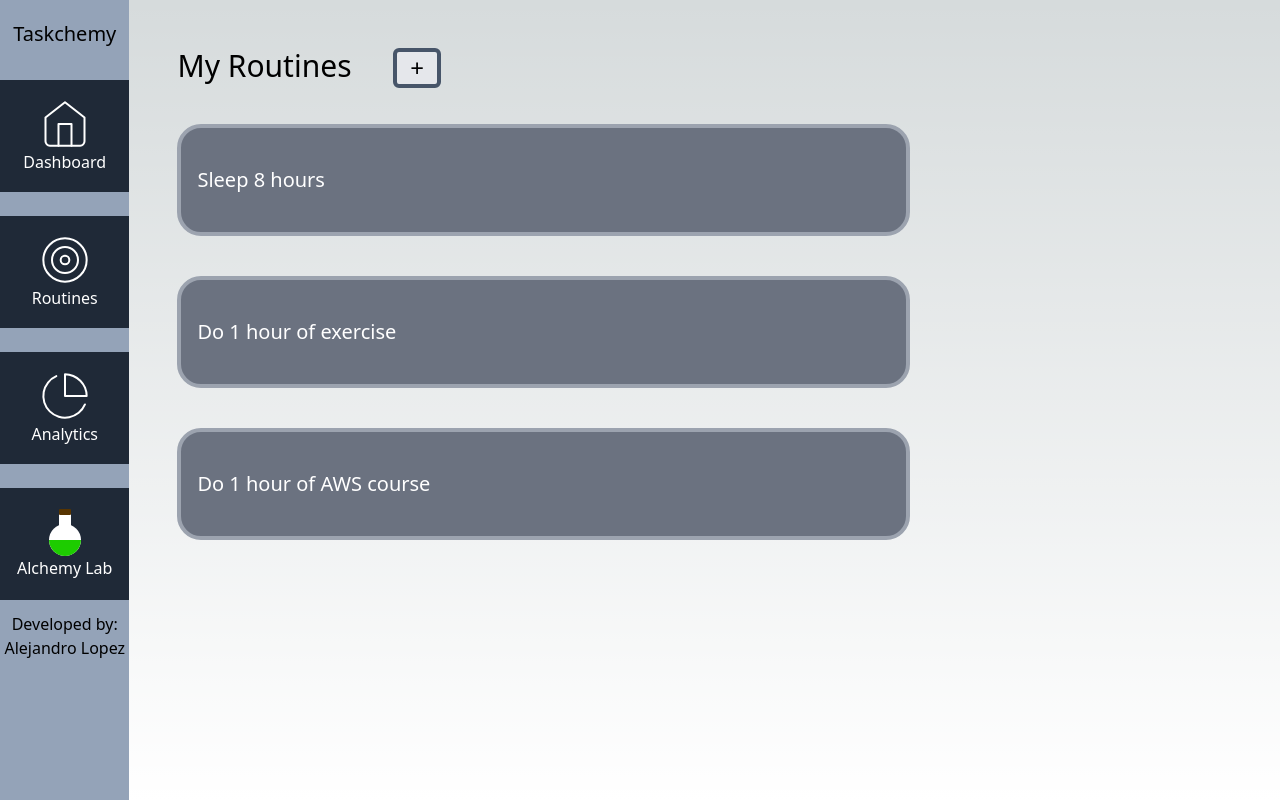
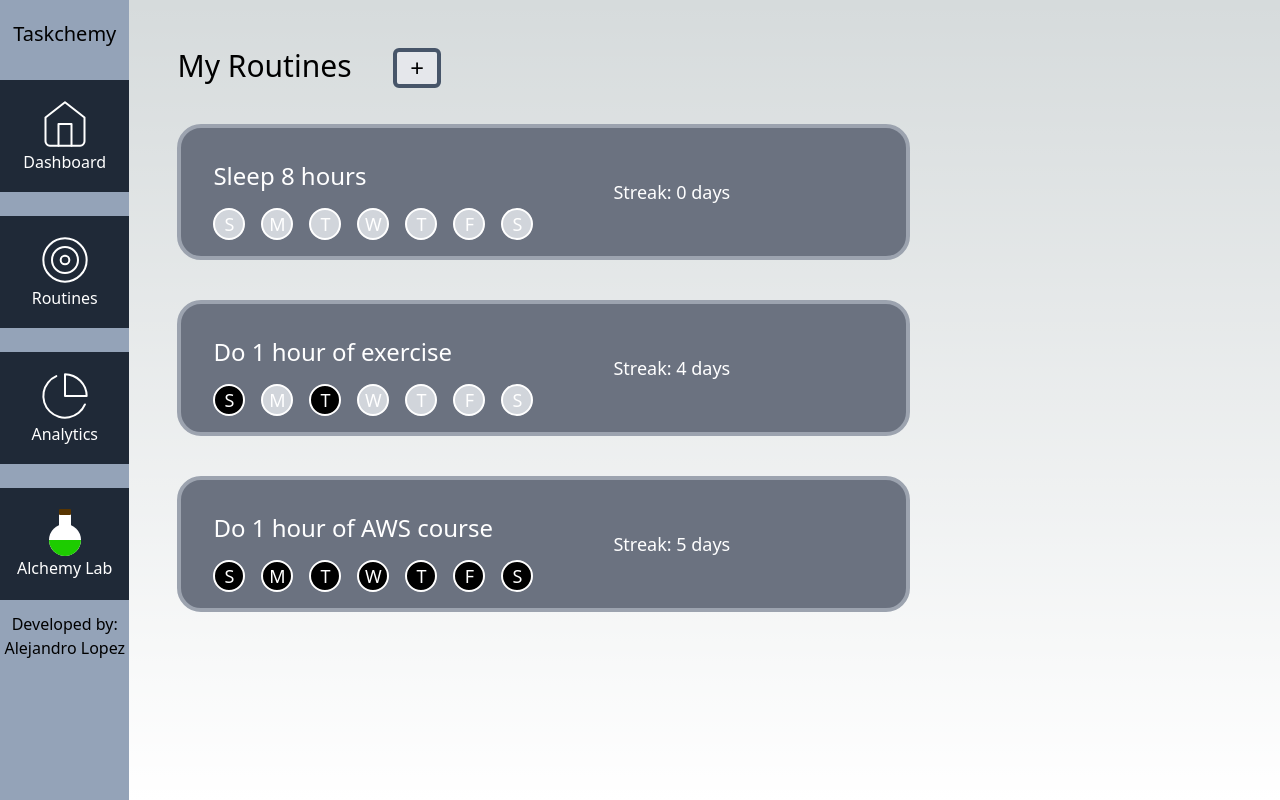
Before and after one commit to AlejandroALopez/taskchemy, a Next.js app: page /routines in a window 1280 px wide. Built offline with nearby package versions, Linux system fonts and the light colour scheme.

Commit message:
routine item with day frequency and streak

```diff
--- a/components/routines/RoutineItem.tsx
+++ b/components/routines/RoutineItem.tsx
@@ -1,10 +1,35 @@
 import { Routine } from "../../types/RoutineTypes";
 
 function RoutineItem(props: Routine) {
+  const days = ["S", "M", "T", "W", "T", "F", "S"];
+
   return (
-    <li className={"flex flex-row w-10/12 h-28 mb-10"}>
-      <div className={"flex items-center w-full bg-gray-500 border-4 border-gray-400 rounded-3xl"}>
-          <p className={"text-xl m-4 text-white"}>{props.title}</p>
+    <li className={"flex flex-row w-10/12 mb-10"}>
+      <div
+        className={
+          "flex flex-row items-center w-full p-4 bg-gray-500 border-4 border-gray-400 rounded-3xl"
+        }
+      >
+        <div className={"flex flex-col"}>
+          <p className={"text-2xl m-4 text-white"}>{props.title}</p>
+          <div className={"flex flex-row"}>
+            {[...Array(7)].map((value: undefined, index: number) => (
+              <div
+                key={index}
+                className={`h-8 w-8 ml-4 rounded-full border-2 border-white ${
+                  props.frequency[index] ? "bg-black" : "bg-gray-300"
+                }`}
+              >
+                <p className={"text-lg text-center text-white"}>
+                  {days[index]}
+                </p>
+              </div>
+            ))}
+          </div>
+        </div>
+        <div className={"mx-20"}>
+          <p className={"text-lg text-center text-white"}>Streak: {props.daysFollowed} days</p>
+        </div>
       </div>
     </li>
   );
--- a/testData/RoutineData.tsx
+++ b/testData/RoutineData.tsx
@@ -5,22 +5,22 @@ const routineData: Routine[] = [
         id: "100",
         title: "Sleep 8 hours",
         description: "",
-        frequency: [],
+        frequency: [false, false, false, false, false, false, false],
         daysFollowed: 0
     },
     {
         id: "200",
         title: "Do 1 hour of exercise",
         description: "",
-        frequency: [],
-        daysFollowed: 0
+        frequency: [true, false, true, false, false, false, false],
+        daysFollowed: 4
     },
     {
         id: "300",
         title: "Do 1 hour of AWS course",
         description: "",
-        frequency: [],
-        daysFollowed: 0
+        frequency: [true, true, true, true, true, true, true],
+        daysFollowed: 5
     }
 ];
 
--- a/types/RoutineTypes.tsx
+++ b/types/RoutineTypes.tsx
@@ -2,7 +2,7 @@ export interface Routine {
     id: string,
     title: string,
     description: string,
-    frequency: number[], // days of the week from 0 to 6
+    frequency: boolean[], // for days of the week 0 to 6
     daysFollowed: number // days the routine was successfully followed
 }
 
```
